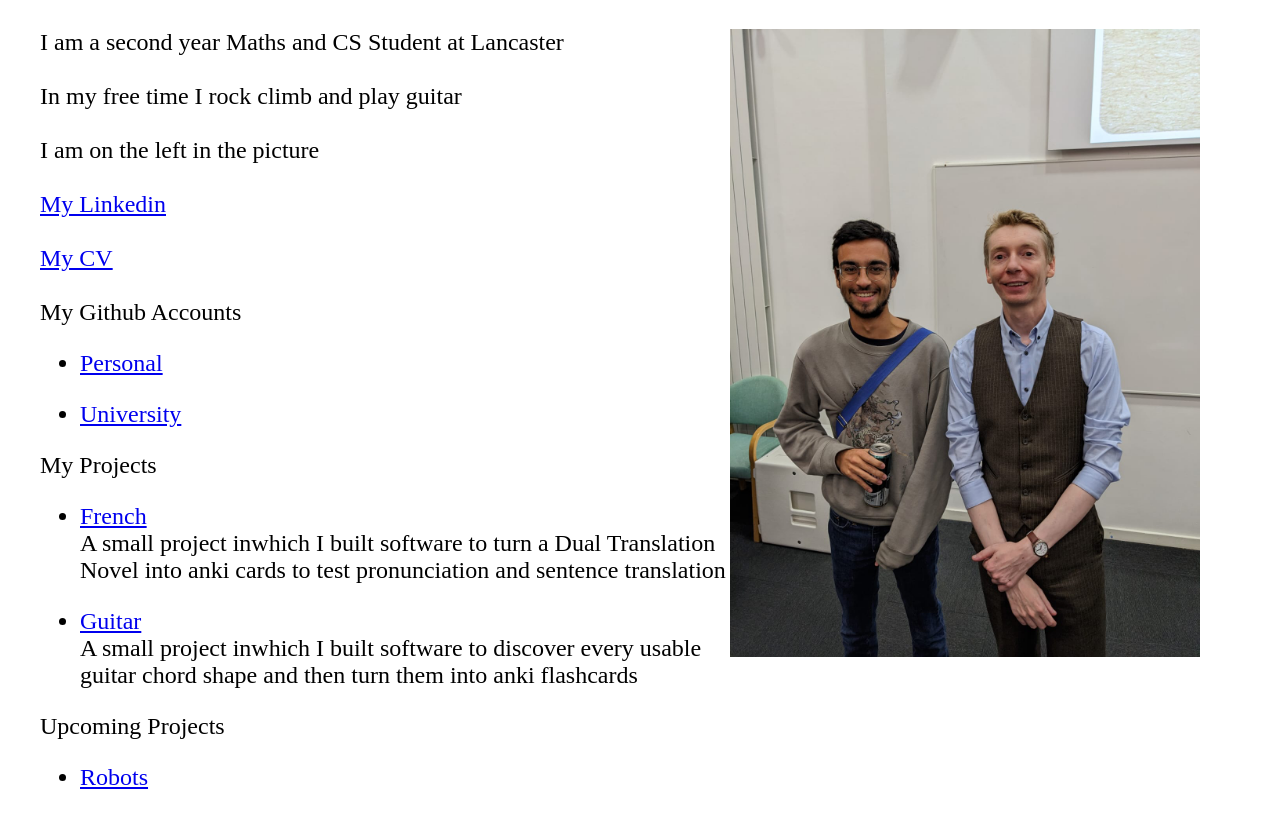
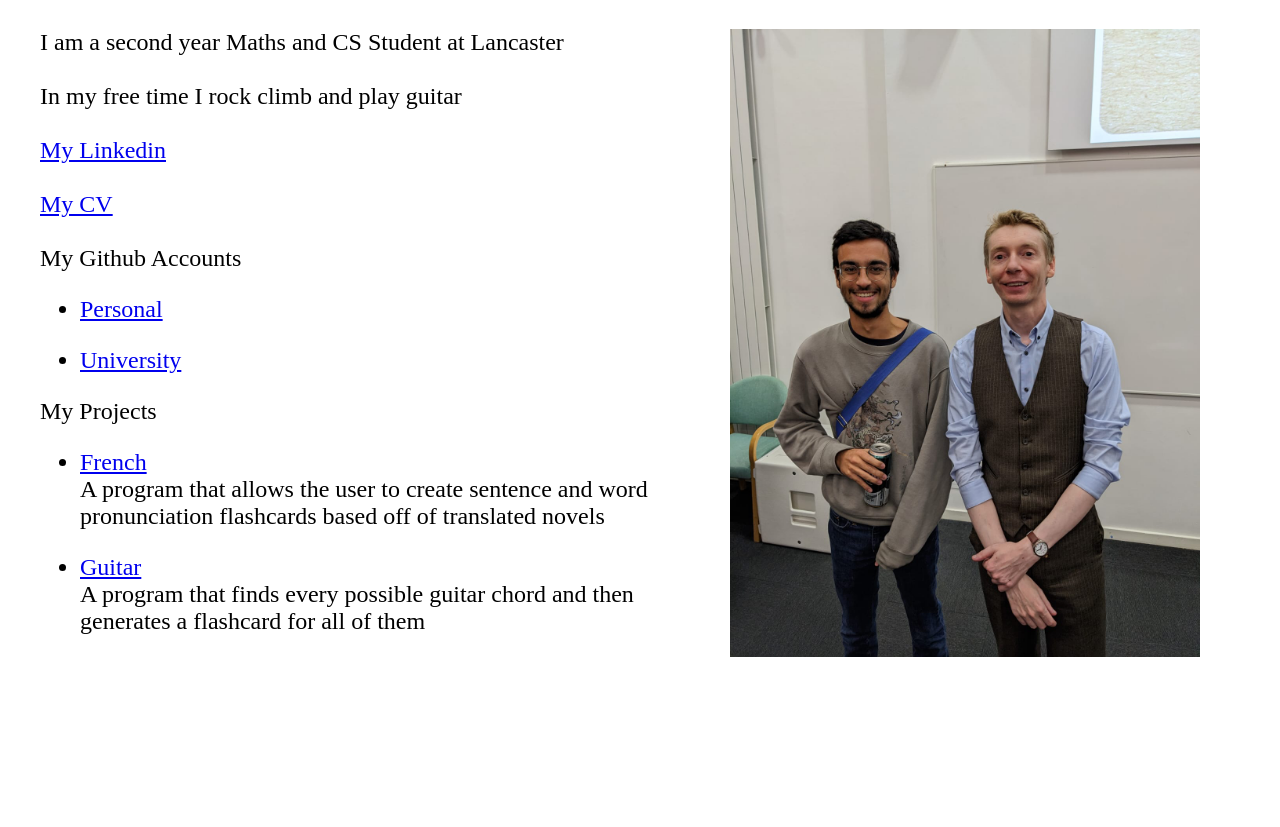
Before and after one commit to DevinAdvani/DevinAdvani.github.io, a plain HTML site: page index.html in a window 1280 px wide. Shown: the part 113-940 px from the top of the page. After the commit the page ends 837 px from the top, so only its background shows below. Drawn offline with Linux system fonts and the light colour scheme.

Commit message:
Made CV information Cleaner

```diff
--- a/index.html
+++ b/index.html
@@ -71,10 +71,6 @@ Devin Advani
 
         <div>In my free time I rock climb and play guitar</div>
 
-		<br>
-
-		<div>I am on the left in the picture</div>
-
         <br>
 
 		<a href="https://www.linkedin.com/in/devin-advani-778263239/"> My Linkedin</a>
@@ -109,7 +105,7 @@ Devin Advani
 
             	<li><a href="https://github.com/DevinAdvani/French-Anki-Deck"> French</a></li>
 
-				<div> A small project inwhich I built software to turn a Dual Translation Novel into anki cards to test pronunciation and sentence translation</div>
+				<div> A program that allows the user to create sentence and word pronunciation flashcards based off of translated novels</div>
 
 			</ul>
 
@@ -117,19 +113,7 @@ Devin Advani
 
 				<li><a href="https://github.com/DevinAdvani/Guitar-Anki-Deck"> Guitar</a></li>
 
-				<div> A small project inwhich I built software to discover every usable guitar chord shape and then turn them into anki flashcards</div>
-
-			</ul>
-
-        </div>
-
-		<div>Upcoming Projects
-
-            <ul>
-
-            	<li><a href="https://github.com/DevinAdvani"> Robots</a></li>
-
-				<div> </div>
+				<div> A program that finds every possible guitar chord and then generates a flashcard for all of them</div>
 
 			</ul>
 
```
